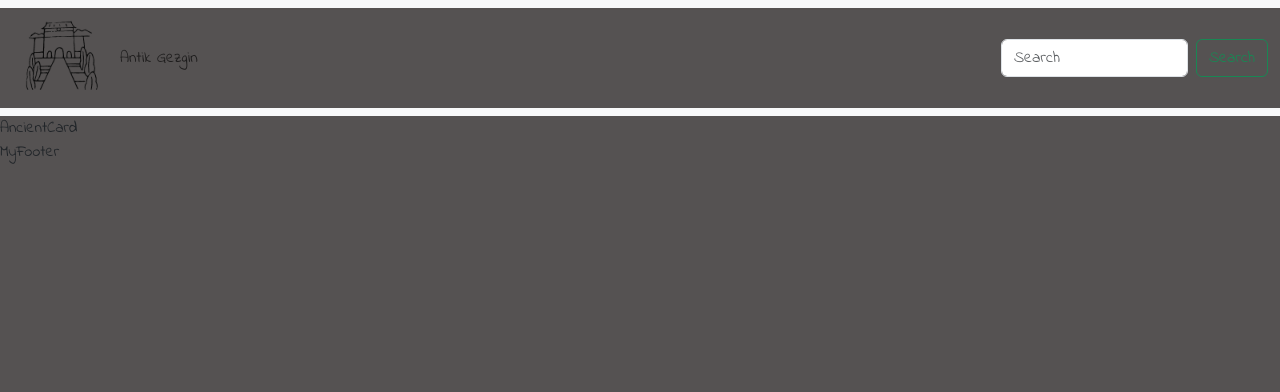
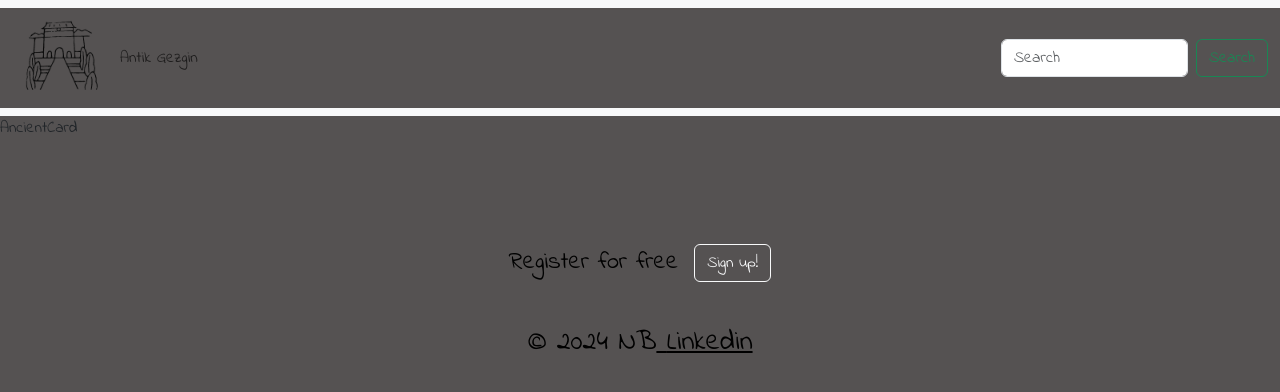
Before and after one commit to nurdoganbahadir/React-Ancient-Cities, a React (Create React App) app: page / in a window 1280 px wide. Shown: the top 392 px of the page. Built offline with nearby package versions, Linux system fonts and the light colour scheme.

Commit message:
footer eklendi

```diff
--- a/src/components/MyFooter.jsx
+++ b/src/components/MyFooter.jsx
@@ -1,9 +1,41 @@
-import React from 'react'
+import React from "react";
 
 const MyFooter = () => {
   return (
-    <div>MyFooter</div>
-  )
-}
+    <div>
+      <div className="container my-5">
+        <section className="">
+          <footer className="text-center text-black fs-4">
+            <div className="container  p-5 pb-0">
+              <section className="p-2">
+                <p className="d-flex justify-content-center align-items-center">
+                  <span className="me-3">Register for free</span>
+                  <button
+                    type="button"
+                    class="btn btn-outline-light btn-rounded"
+                  >
+                    Sign up!
+                  </button>
+                </p>
+              </section>
+            </div>
 
-export default MyFooter
+            <div className="text-center p-3 fs-3 ">
+              © {new Date().getFullYear()} NB
+              <a
+                className="text-black"
+                target="_blank"
+                href="https://www.linkedin.com/in/nurdoganbahadir/"
+              >
+                {" "}
+                Linkedin
+              </a>
+            </div>
+          </footer>
+        </section>
+      </div>
+    </div>
+  );
+};
+
+export default MyFooter;
```
